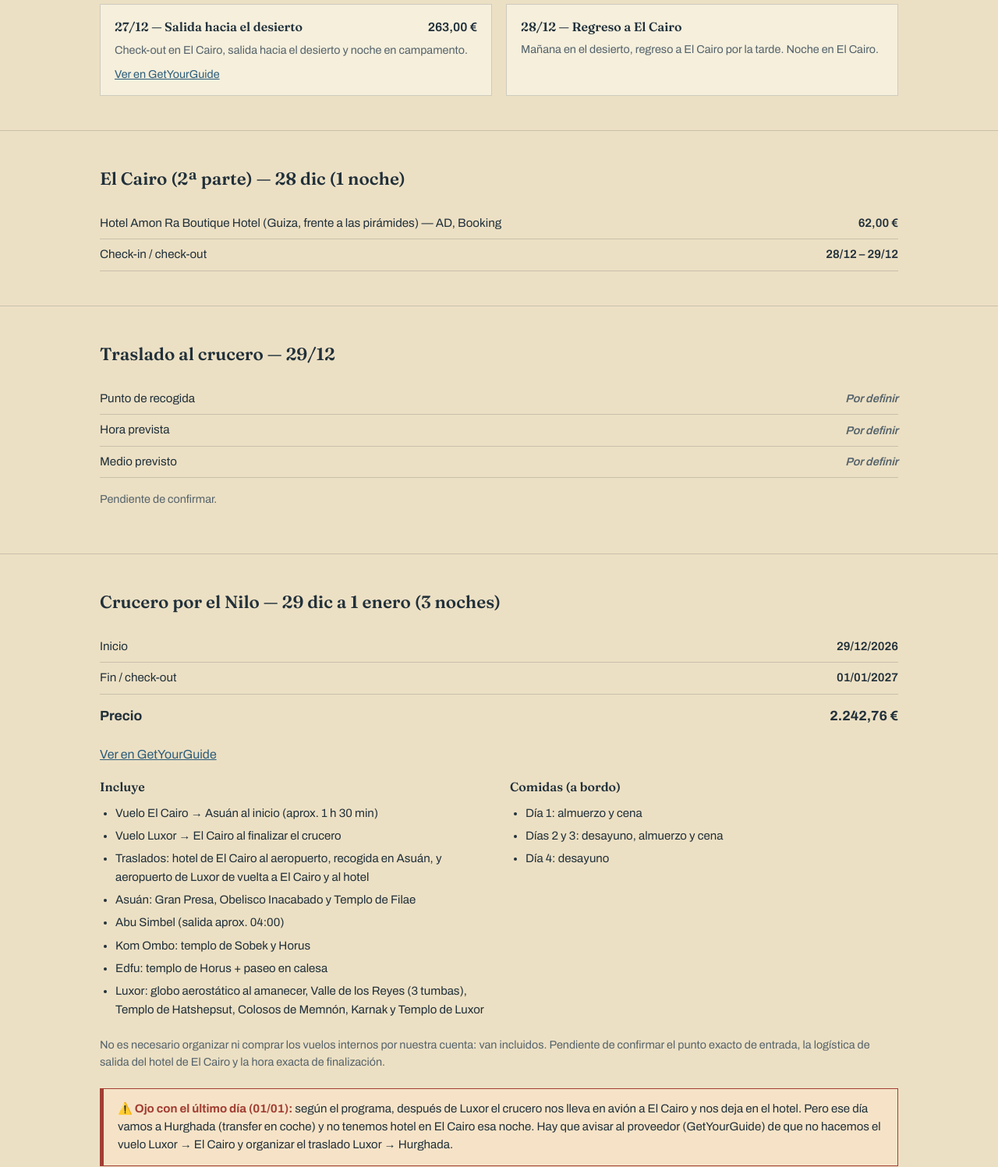
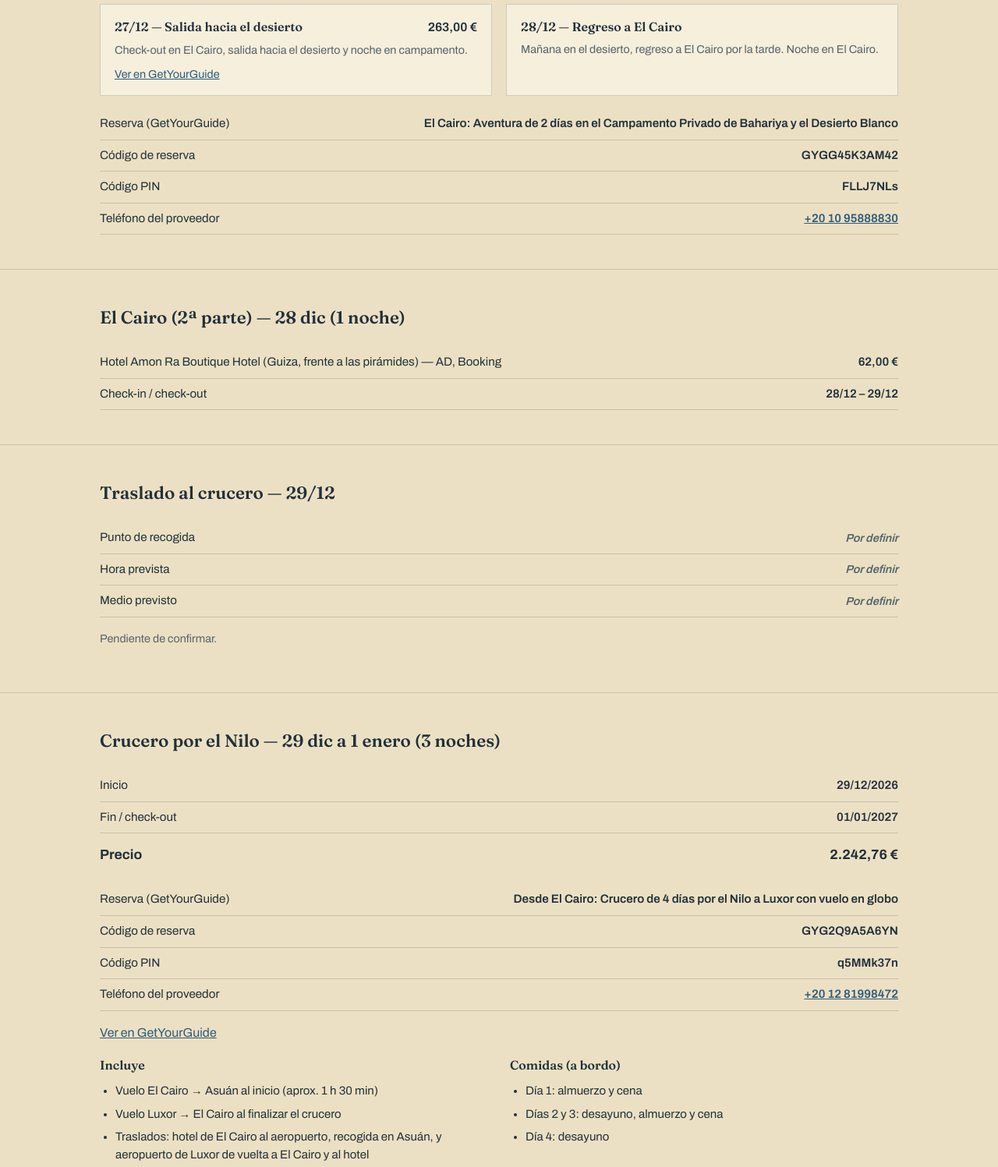
Before and after one commit to catatorrensv/egipto, a plain HTML site: page viaje-a-medida.html in a window 1280 px wide. Shown: the part 1500-2997 px from the top of the page at 78% size. Drawn offline with Linux system fonts and the light colour scheme.

Commit message:
Añadir códigos de reserva, PIN y teléfonos del crucero y del desierto
Co-Authored-By: Claude Opus 5.5 <noreply@anthropic.com>
Claude-Session: https://claude.ai/code/session_01UN12kjVa6dfc3hJzh2sF1a

```diff
--- a/viaje-a-medida.html
+++ b/viaje-a-medida.html
@@ -109,6 +109,12 @@
           <p>Mañana en el desierto, regreso a El Cairo por la tarde. Noche en El Cairo.</p>
         </div>
       </div>
+      <table class="price-table" style="margin-top:16px;">
+        <tr><td>Reserva (GetYourGuide)</td><td>El Cairo: Aventura de 2 días en el Campamento Privado de Bahariya y el Desierto Blanco</td></tr>
+        <tr><td>Código de reserva</td><td>GYGG45K3AM42</td></tr>
+        <tr><td>Código PIN</td><td>FLLJ7NLs</td></tr>
+        <tr><td>Teléfono del proveedor</td><td><a href="tel:+201095888830">+20 10 95888830</a></td></tr>
+      </table>
     </div>
   </section>
 
@@ -141,6 +147,12 @@
         <tr><td>Inicio</td><td>29/12/2026</td></tr>
         <tr><td>Fin / check-out</td><td>01/01/2027</td></tr>
         <tr class="total"><td>Precio</td><td>2.242,76 €</td></tr>
+      </table>
+      <table class="price-table" style="margin-top:16px;">
+        <tr><td>Reserva (GetYourGuide)</td><td>Desde El Cairo: Crucero de 4 días por el Nilo a Luxor con vuelo en globo</td></tr>
+        <tr><td>Código de reserva</td><td>GYG2Q9A5A6YN</td></tr>
+        <tr><td>Código PIN</td><td>q5MMk37n</td></tr>
+        <tr><td>Teléfono del proveedor</td><td><a href="tel:+201281998472">+20 12 81998472</a></td></tr>
       </table>
       <p style="margin:16px 0;"><a href="https://www.getyourguide.com/el-cairo-l92/desde-el-cairo-crucero-de-4-dias-por-el-nilo-a-luxor-con-globo-y-vuelos-t448134?ranking_uuid=5fc2344f-ddb6-4be5-a56f-88624cc1c28e&q=Mar+Rojo&adults=2&date_from=2026-12-29" target="_blank" rel="noopener">Ver en GetYourGuide</a></p>
 
```
